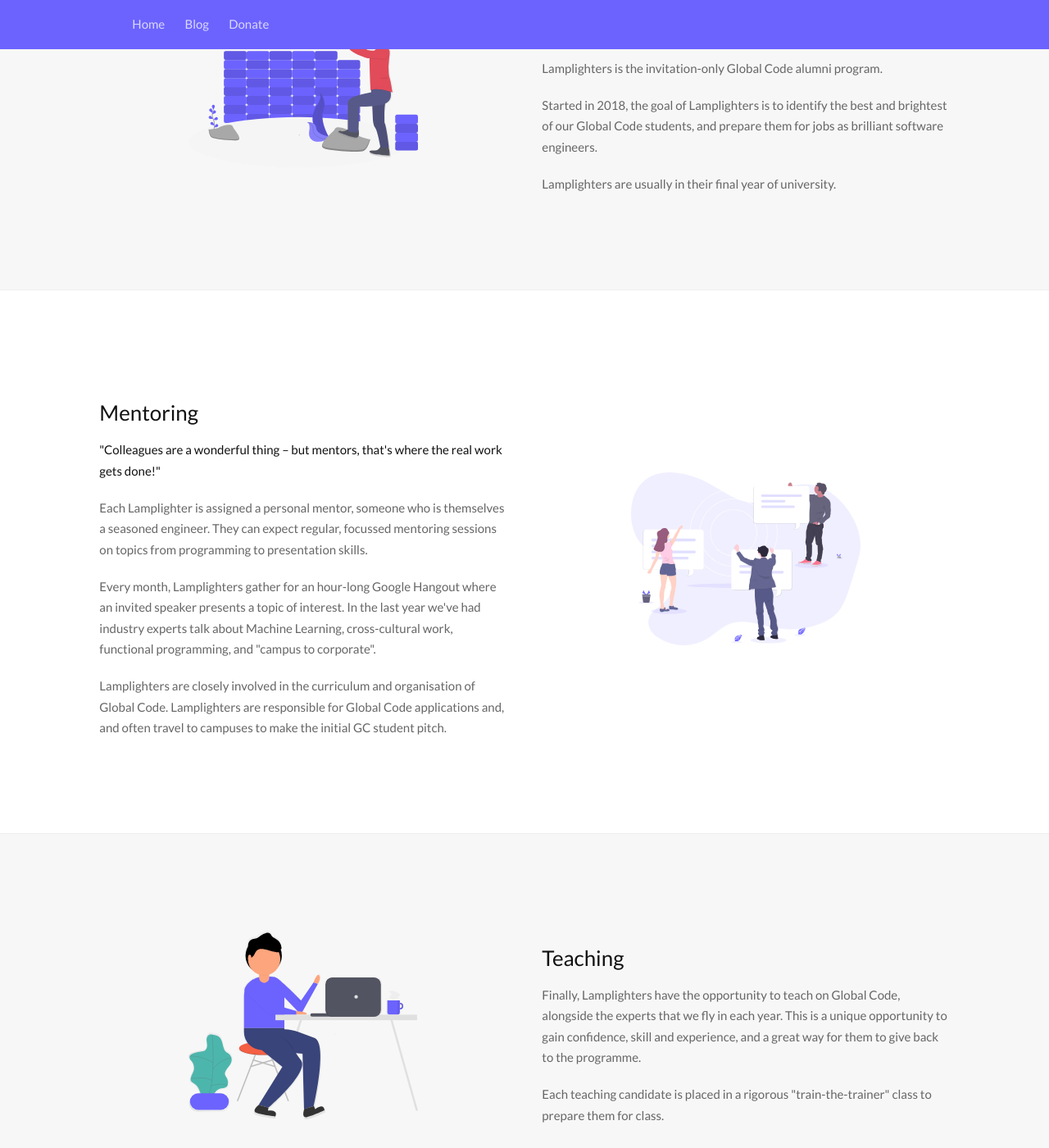
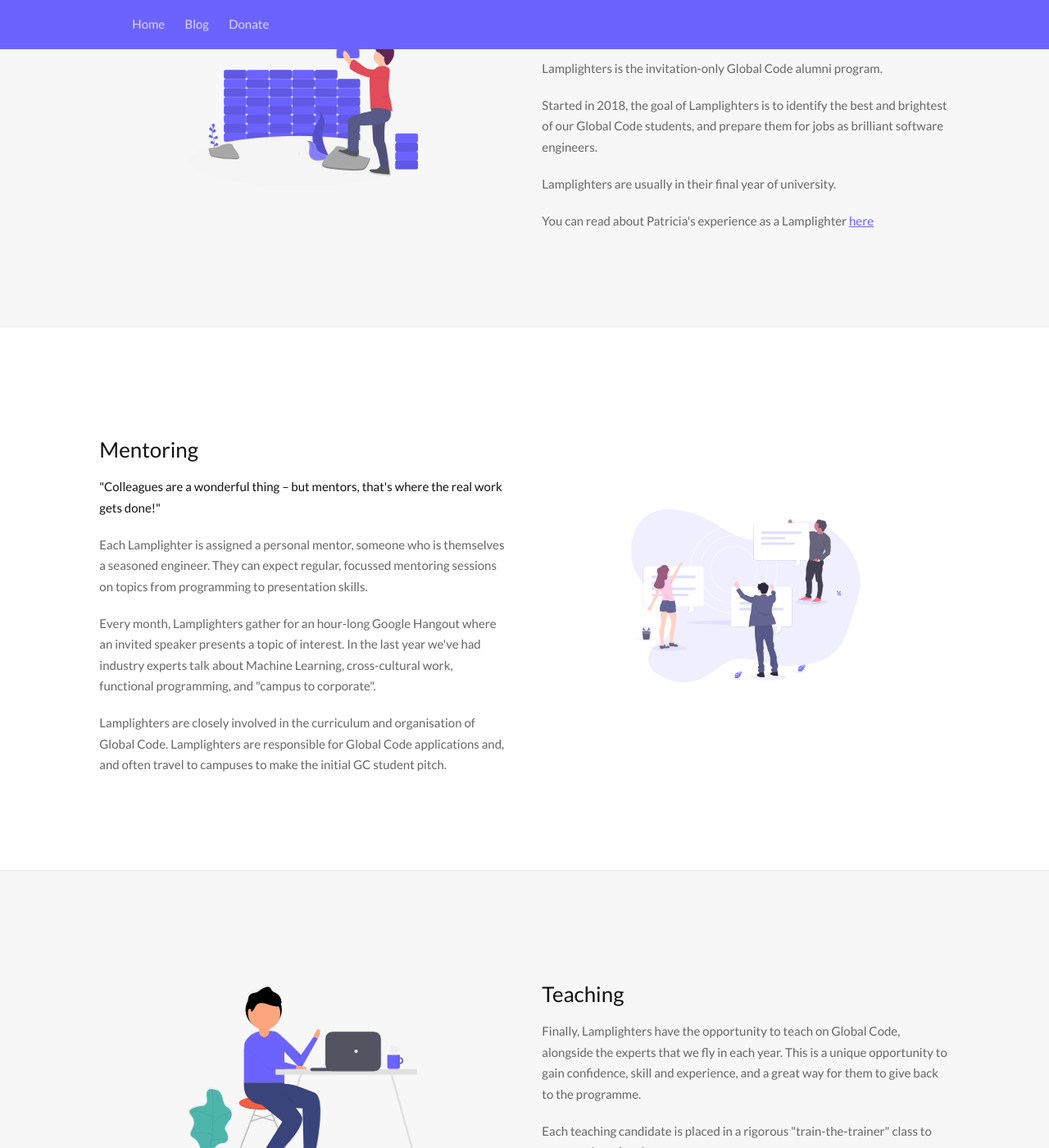
Before and after one commit to glblcd/glblcd.github.io, a Jekyll site: the page built from i-am-a-lamplighter.md, in a window 1280 px wide and 1400 px high, scrolled down 345 px. Shown: the whole window at 82% size. Built offline with Jekyll 4.4.1, drawn with Linux system fonts in a browser that asks for light colours; some of the changed text lies outside the part shown.

Commit message:
lamplighter

```diff
--- a/i-am-a-lamplighter.md
+++ b/i-am-a-lamplighter.md
@@ -30,6 +30,7 @@
 				<p class="expanded__text">Lamplighters is the invitation-only Global Code alumni program.</p>
 				<p class="expanded__text">Started in 2018, the goal of Lamplighters is to identify the best and brightest of our Global Code students, and prepare them for jobs as brilliant software engineers.</p>
 				<p class="expanded__text">Lamplighters are usually in their final year of university.</p>
+				<p class="expanded__text">You can read about Patricia's experience as a Lamplighter <a class="link" href="/2019/07/09/patricia-i-am-a-lamplighter.html">here</a></p>
 				<p></p>
 			</div>
 		</div>
@@ -62,6 +63,8 @@
 				<h2 class="expanded__title">Teaching</h2>
 				<p class="expanded__text">Finally, Lamplighters have the opportunity to teach on Global Code, alongside the experts that we fly in each year. This is a unique opportunity to gain confidence, skill and experience, and a great way for them to give back to the programme.</p>
 				<p class="expanded__text">Each teaching candidate is placed in a rigorous "train-the-trainer" class to prepare them for class.</p>
+				<p class="expanded__text">You can read about Dawud's experience as a Lamplighter and teacher<a class="link" href="/2019/07/09/dawud-i-am-a-lamplighter.html">here</a></p>
+				</div>
 			</div>
 		</div>
 	</div>
```
